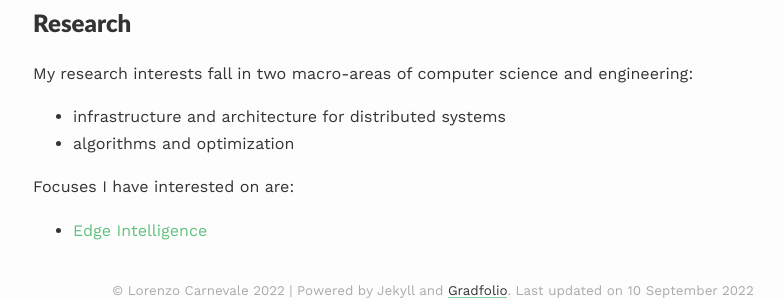
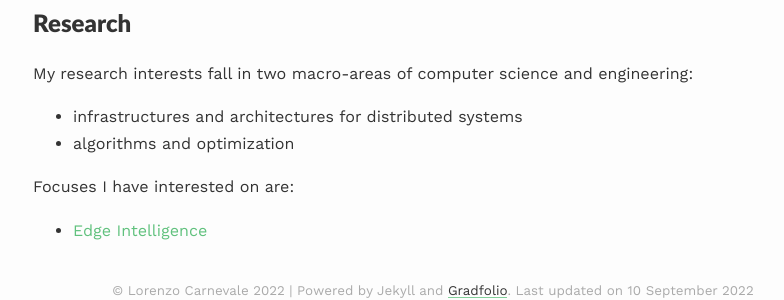
Before and after one commit to lcarnevale/lcarnevale.github.io, a Jekyll site: the page built from _pages/research.md, in a window 1280 px wide. Shown: the part 137-437 px from the top of the page, without its empty margins (207-991 px from the left). Built offline with Jekyll 4.4.1, drawn with Linux system fonts in a browser that asks for light colours; nearby versions of some CDN libraries; some web fonts are replaced.

Commit message:
fix typos

```diff
--- a/_pages/research.md
+++ b/_pages/research.md
@@ -7,7 +7,7 @@ published: true
 
 ## Research
 My research interests fall in two macro-areas of computer science and engineering:
-- infrastructure and architecture for distributed systems
+- infrastructures and architectures for distributed systems
 - algorithms and optimization
 
 Focuses I have interested on are:
```
